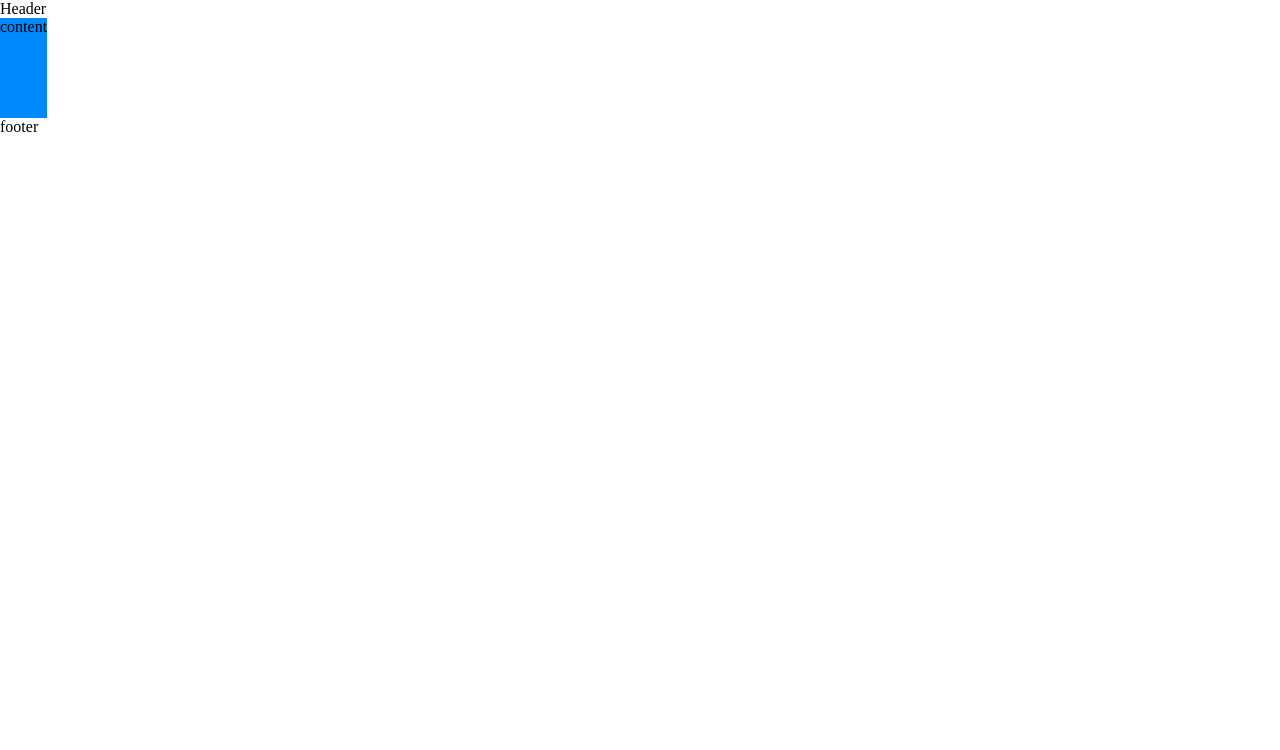
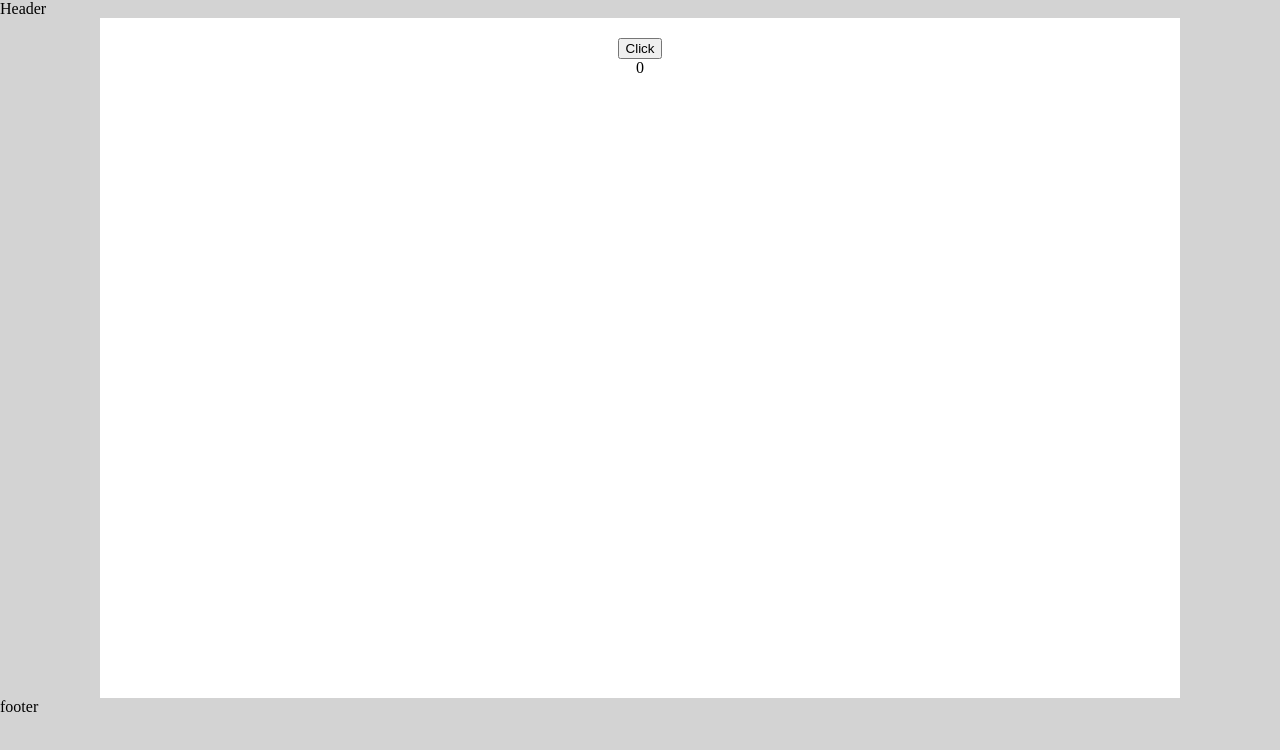
Before and after one commit to gorokhovPavel/rPetProj, a React (Create React App) app: page / in a window 1280 px wide. Shown: the top 750 px of the page. Built offline with nearby package versions, Linux system fonts and the light colour scheme.

Commit message:
add hooks

```diff
--- a/src/components/Main/Content/index.jsx
+++ b/src/components/Main/Content/index.jsx
@@ -1,8 +1,15 @@
-import React from 'react'
+import React, {useState, useEffect} from 'react'
 import './style.css'
 
 function Content() {
-    return <div class='content' >content</div>
+    const [count, setCount] = useState(0);
+    useEffect(()=>{
+        document.title = `${count} times`
+    }, [count] )
+    return <div class='content'>
+        <button onClick={()=>setCount(count+1)} >Click</button>
+        <div>{count}</div>
+    </div>
 }
 
 export default Content
--- a/src/components/Main/Content/style.css
+++ b/src/components/Main/Content/style.css
@@ -1,5 +1,7 @@
 .content {
-    background: #0088fd;
-    min-height : 100px;
-    display: inline-block;
+    background-color: #fff;
+    text-align: center;
+    margin: 0 100px;
+    padding : 20px;
+    height : 80vh;
 }
--- a/src/index.css
+++ b/src/index.css
@@ -1,3 +1,7 @@
 body {
   margin: 0;
+  background-color: #d3d3d3;
 }
+.absolute {
+  width : 100%;
+}
```
